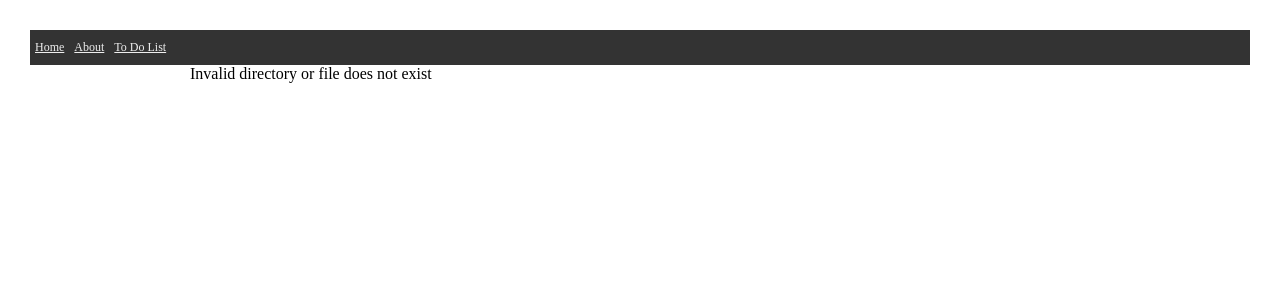
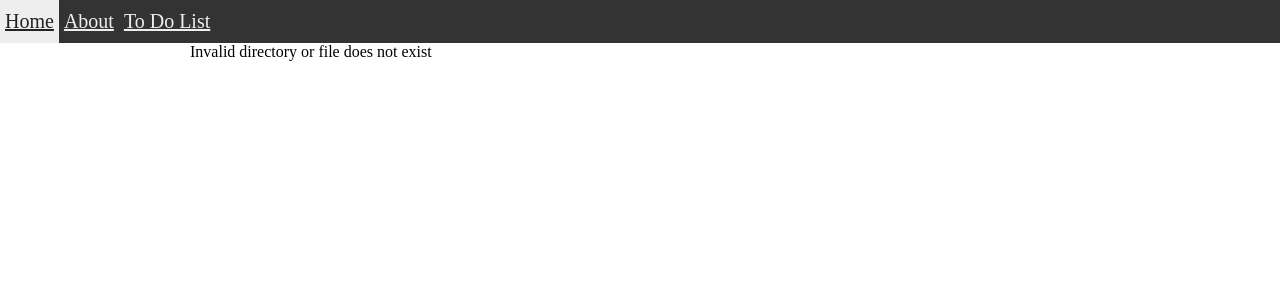
Before and after one commit to Craftidore/Iroe-Setting-Lore, a PHP site: page /?page=1 in a window 1280 px wide. Shown: the top 300 px of the page. Run offline with PHP 8.4, Linux system fonts and the light colour scheme.

Commit message:
style changes

```diff
--- a/styles.css
+++ b/styles.css
@@ -1,4 +1,9 @@
 body {
+    margin: 0 0 0 0;
+    padding: 0 0 0 0;
+}
+
+.main-content {
     margin: 30px;
 }
 
@@ -12,7 +17,7 @@
     color: #eee;
     text-align: center;
     padding: 10px 5px;
-    font-size: 12px;
+    font-size: 20px;
 }
 
 .navbar a:hover {
```
